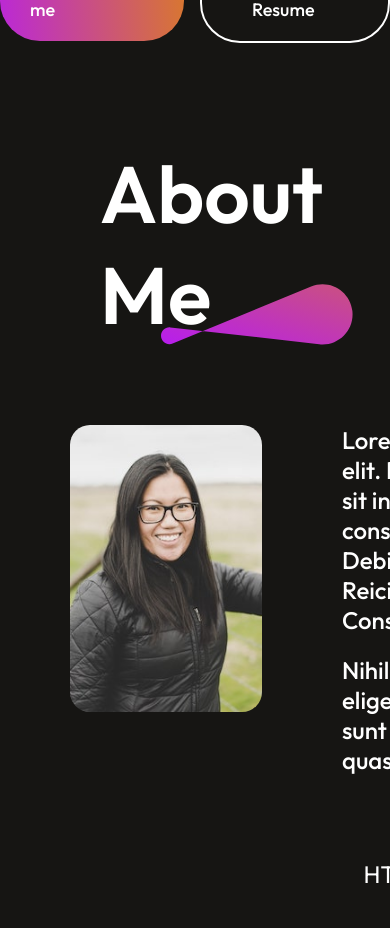
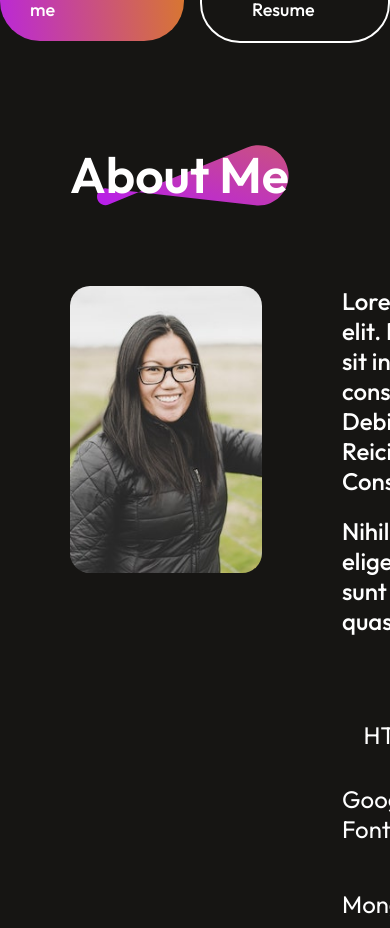
Before and after one commit to hellokristinafaye/portfolio-react, a React (Vite) app: page / in a window 390 px wide. Shown: the part 1173-2101 px from the top of the page. Built offline with nearby package versions, Linux system fonts and the light colour scheme.

Commit message:
title text sized/spaced

```diff
--- a/src/components/About/About.css
+++ b/src/components/About/About.css
@@ -101,4 +101,8 @@
         margin: 50px 70px;
         align-items: start;
     }
+    .about-title h1 {
+        font-size: 50px;
+        padding: 0;
+    }
 }
```
